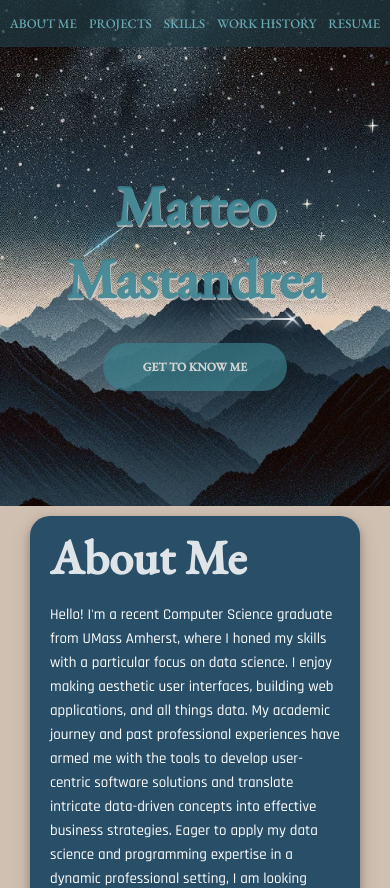
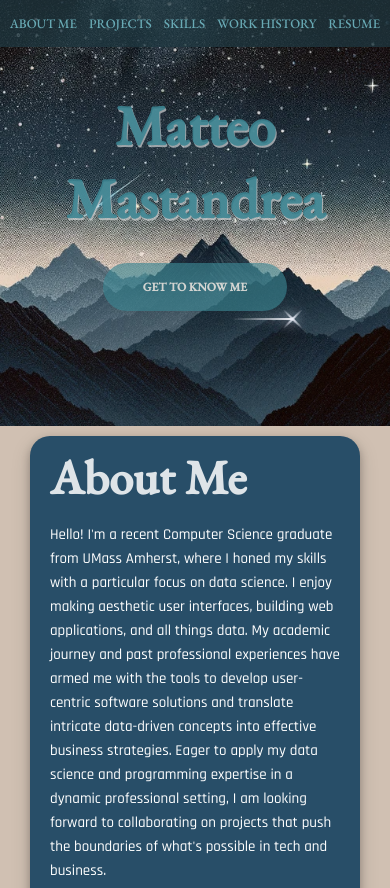
Before and after one commit to matteo353/portfolio-website, a React (Create React App) app: page / in a window 390 px wide. Shown: the top 888 px of the page. Built offline with nearby package versions, Linux system fonts and the light colour scheme; a web font is replaced by a local one.

Commit message:
web view navbar updates

```diff
--- a/src/components/Styling/Landing.css
+++ b/src/components/Styling/Landing.css
@@ -88,6 +88,9 @@
 
 
   @media (max-width: 600px) {
+    .landing-container {
+      padding-top: 20px;
+    }
     .landing-title {
       padding-top: 50px;
       font-size: 3.5em;
```
